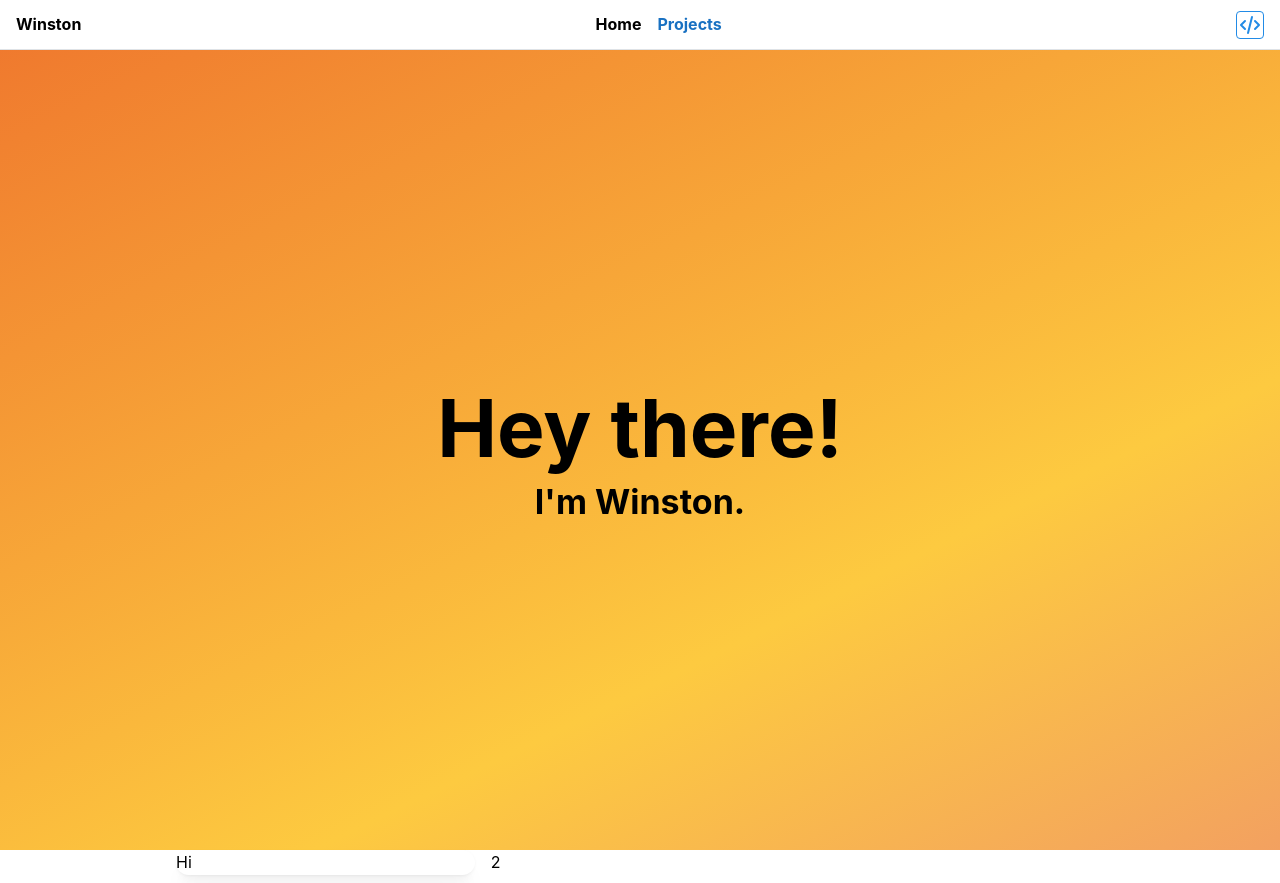
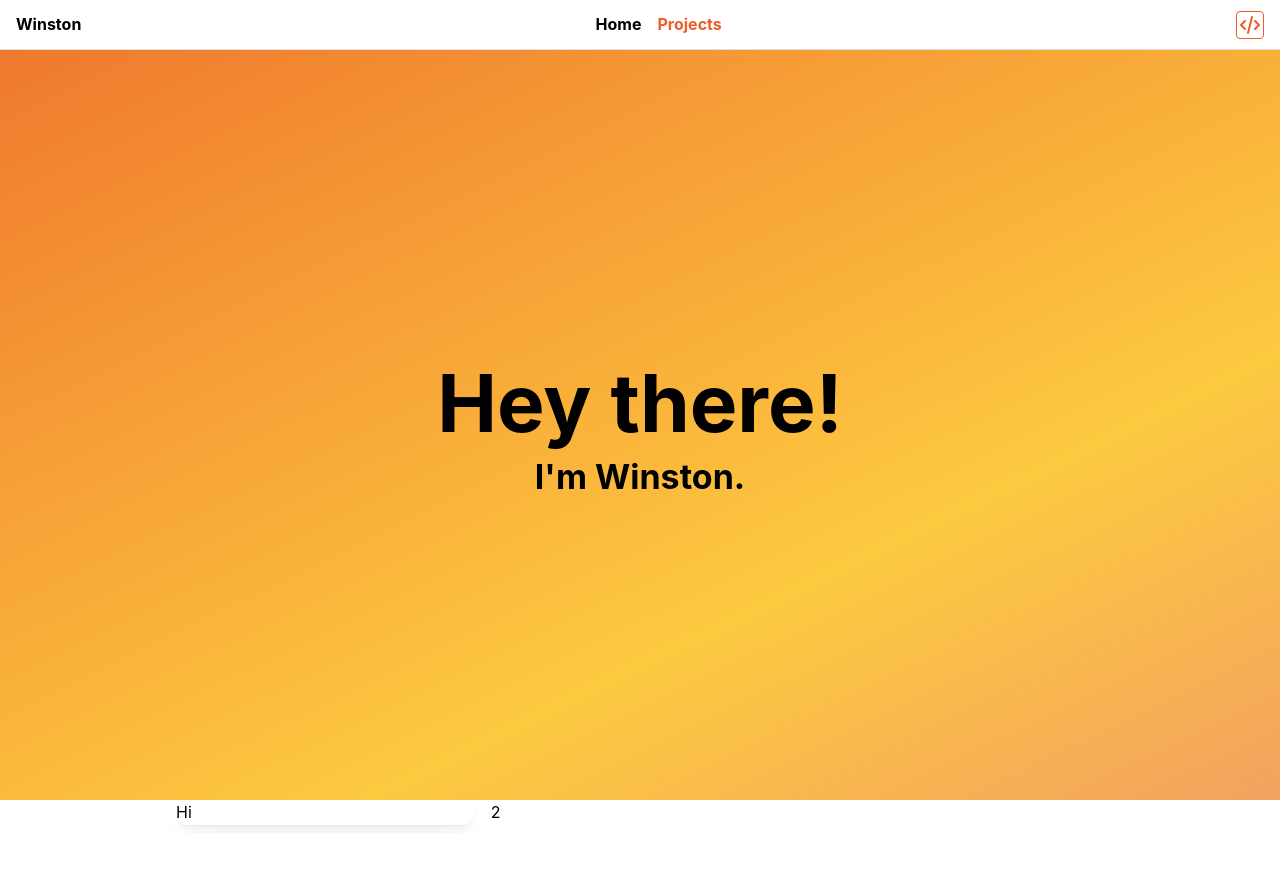
Before and after one commit to wtao628/wtao628.github.io, a React (Vite) app: page / in a window 1280 px wide. After the commit the page ends 833 px from the top, so only its background shows below. Built offline with nearby package versions, Linux system fonts and the light colour scheme.

Commit message:
style: Update homepage styling

```diff
--- a/src/App.tsx
+++ b/src/App.tsx
@@ -19,9 +19,9 @@ export default function App(): React.JSX.Element {
   useEffect(() => {
     const current = ref.current;
     if (current) {
-      setHeight(current.offsetHeight);
+      setHeight(current.offsetHeight - 50); // subtract header height
     }
-  }, [])
+  }, [ref])
 
   return (
     <MantineProvider>
--- a/src/components/Header/Header.css
+++ b/src/components/Header/Header.css
@@ -5,13 +5,13 @@
 }
 
 .links {
-  color: light-dark(var(--mantine-color-blue-8), var(--mantine-color-blue-5));
+  color: light-dark(var(--orange), var(--light-blue));
   font-weight: 700;
   text-decoration: none;
   transition: 0.5s ease;
 
   @mixin hover {
-    color: light-dark(var(--mantine-color-black), var(--mantine-color-white));
+    color: light-dark(black, white);
     transition: 0.5s ease;
   }
 }
--- a/src/components/Header/Header.tsx
+++ b/src/components/Header/Header.tsx
@@ -7,7 +7,7 @@ import './Header.css';
 
 const links = [
   { link: '/', label: 'Home' },
-  { link: '/projects', label: 'Projects'},
+  { link: '/projects', label: 'Projects' },
 ]
 
 /**
@@ -20,7 +20,7 @@ export default function Header(): React.JSX.Element {
   const items = links.map((link) => {
     // Bold text if link is same as active link
     if (link.link === location) {
-      return <Text fw={700} key={link.label} className='active'>{link.label}</Text>
+      return <Text fw={700} key={link.label}>{link.label}</Text>
     }
     return (
       <Link to={link.link} key={link.label} className='links'>
@@ -41,7 +41,7 @@ export default function Header(): React.JSX.Element {
         <ActionIcon
           variant='outline'
           radius='sm'
-          color='blue'
+          color='#eb5e28'
           onClick={() => window.open('https://github.com/wtao628/wtao628.github.io')}
           >
           <IconCode />
--- a/src/index.css
+++ b/src/index.css
@@ -10,4 +10,7 @@
 body {
   min-width: 320px;
   min-height: 100vh;
+
+  --orange: #eb5e28;
+  --light-blue: #97ead2;
 }
```
